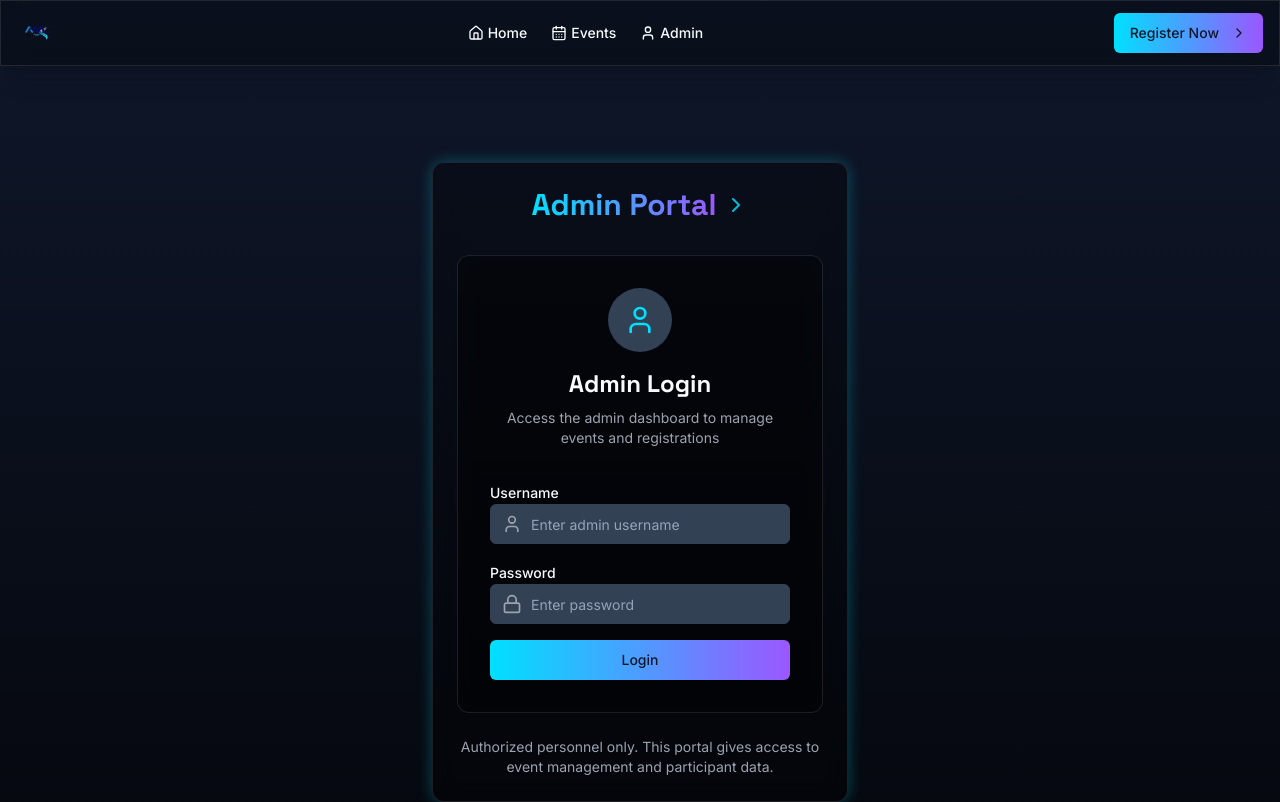
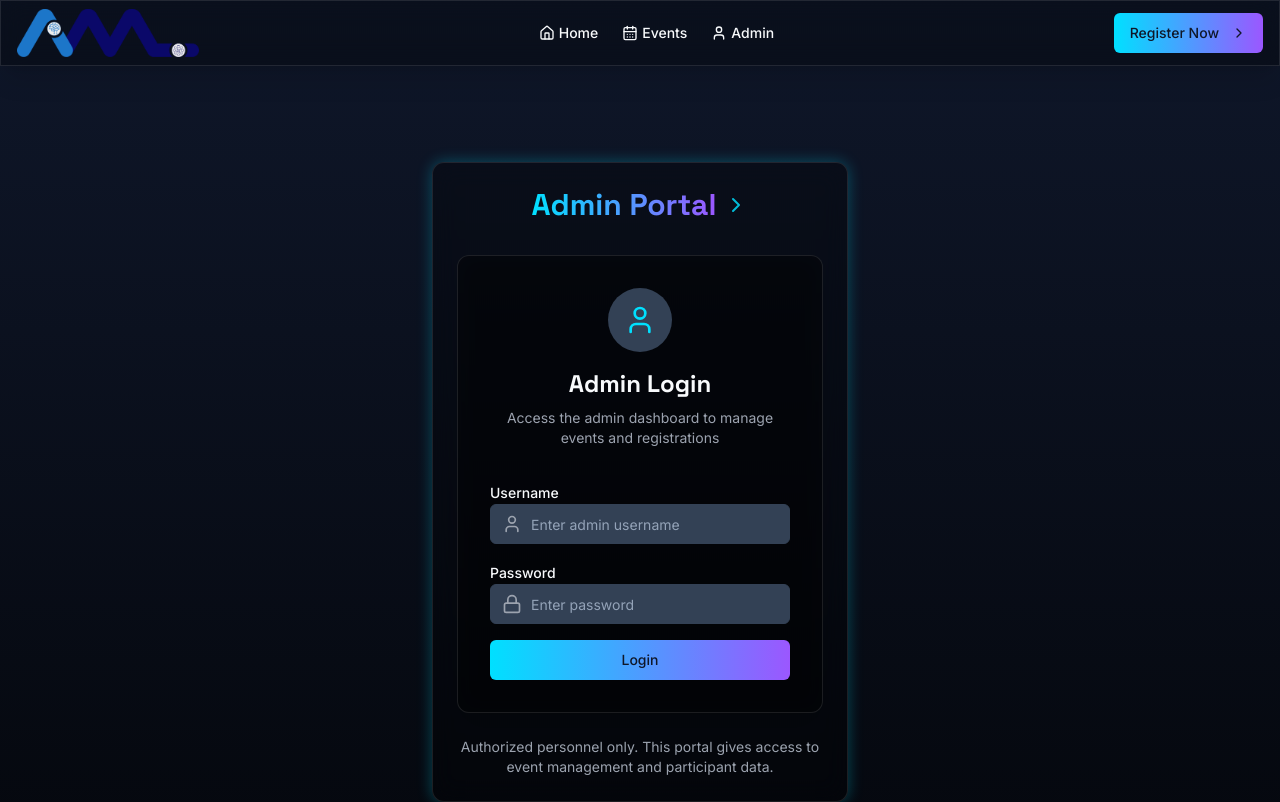
Before and after one commit to vishwasraju/tech-fest-registry, a React (Vite) app: page /admin in a window 1280 px wide. Shown: the top 802 px of the page. Built offline with nearby package versions, Linux system fonts and the light colour scheme.

Commit message:
Fix: Make image bigger
Adjust the size of the image in the header.

```diff
--- a/src/components/Header.tsx
+++ b/src/components/Header.tsx
@@ -10,9 +10,9 @@ const Header = () => {
       <div className="container mx-auto flex h-16 items-center justify-between px-4">
         <Link to="/" className="flex items-center">
           <img
-            src="/lovable-uploads/24fe700b-9cd0-4745-a2af-a58676eaf367.png"
+            src="/lovable-uploads/0dfb5f28-6575-4422-8a3e-b97a9c059cbd.png"
             alt="Tech Fest 2K25 Logo"
-            className="h-10"
+            className="h-12"
           />
         </Link>
 
```
Also changed, not shown: public/lovable-uploads/0dfb5f28-6575-4422-8a3e-b97a9c059cbd.png (added).
